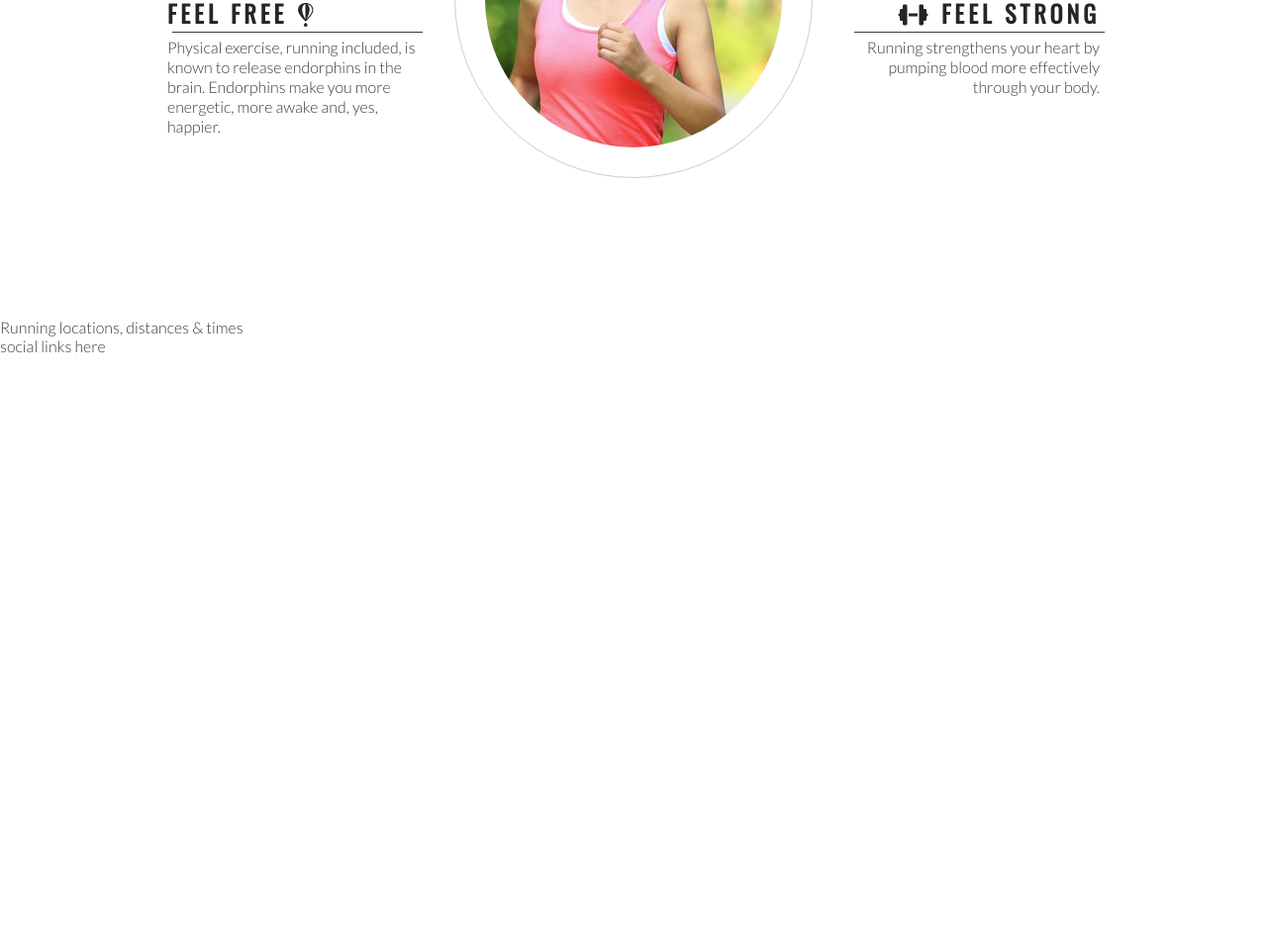
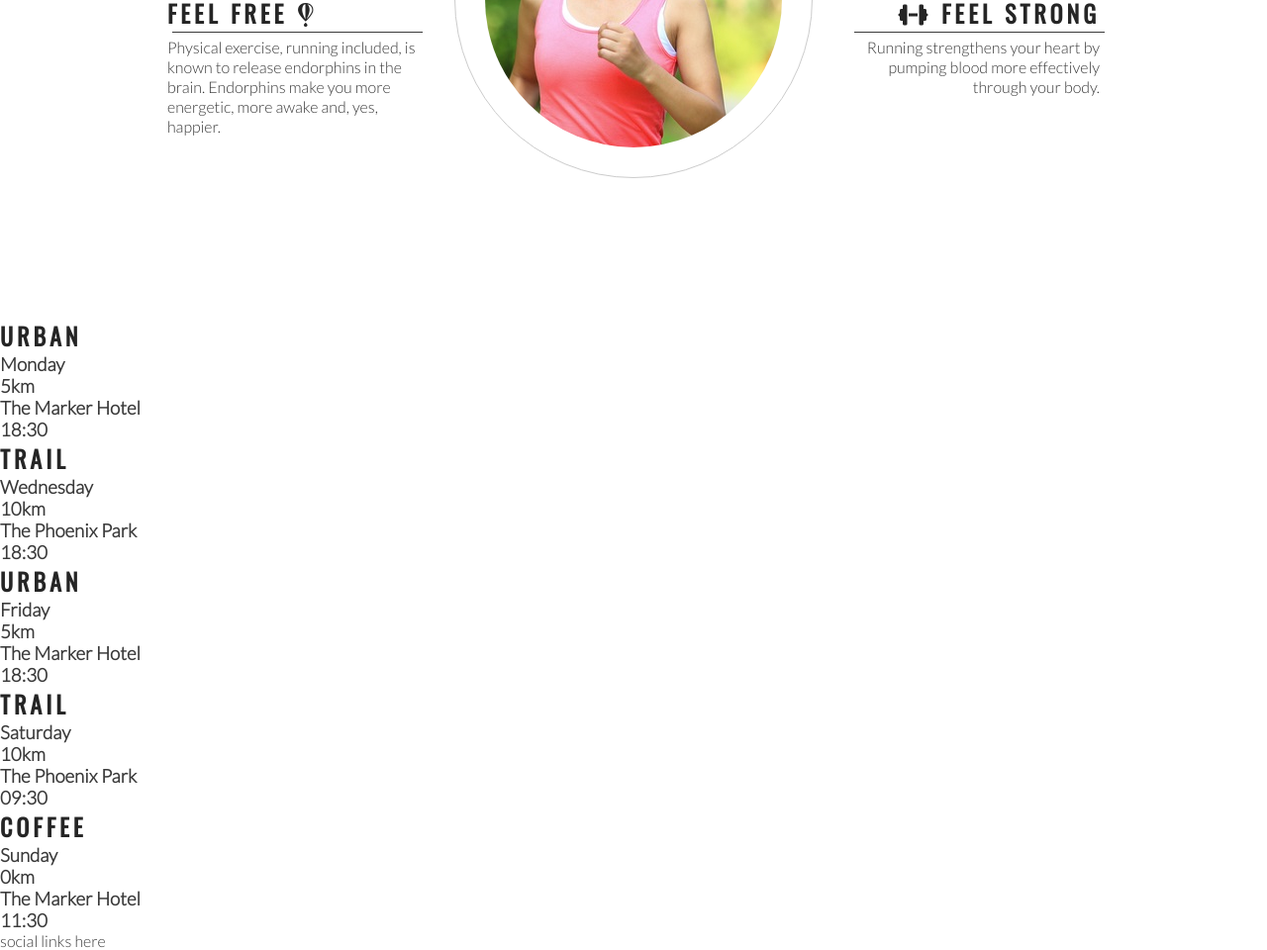
Before and after one commit to finnahern/love-running, a plain HTML site: page index.html in a window 1280 px wide. Shown: the part 974-1934 px from the top of the page at 99% size. Before the commit the page ends 1333 px from the top, so only its background shows below. Drawn offline with nearby package versions, Linux system fonts and the light colour scheme.

Commit message:
Added content to events/schedule section

```diff
--- a/index.html
+++ b/index.html
@@ -74,16 +74,48 @@
         </div>
         <div id="center-about">
             <div id="circle-container">
-                <div id="circle-cover-bg">
-
-                </div>
+                <div id="circle-cover-bg"></div>
             </div>
         </div>
     </section>
 
     <!-- Locations & Events Section-->
     <section>
-        Running locations, distances & times
+        <div>
+            <h2>Urban</h2>
+            <h3>Monday</h3>
+            <h3>5km</h3>
+            <h3>The Marker Hotel</h3>
+            <h3>18:30</h3>
+        </div>
+        <div>
+            <h2>Trail</h2>
+            <h3>Wednesday</h3>
+            <h3>10km</h3>
+            <h3>The Phoenix Park</h3>
+            <h3>18:30</h3>
+        </div>
+        <div>
+            <h2>Urban</h2>
+            <h3>Friday</h3>
+            <h3>5km</h3>
+            <h3>The Marker Hotel</h3>
+            <h3>18:30</h3>
+        </div>
+        <div>
+            <h2>Trail</h2>
+            <h3>Saturday</h3>
+            <h3>10km</h3>
+            <h3>The Phoenix Park</h3>
+            <h3>09:30</h3>
+        </div>
+        <div>
+            <h2>Coffee</h2>
+            <h3>Sunday</h3>
+            <h3>0km</h3>
+            <h3>The Marker Hotel</h3>
+            <h3>11:30</h3>
+        </div>
     </section>
 
     <footer>
```
